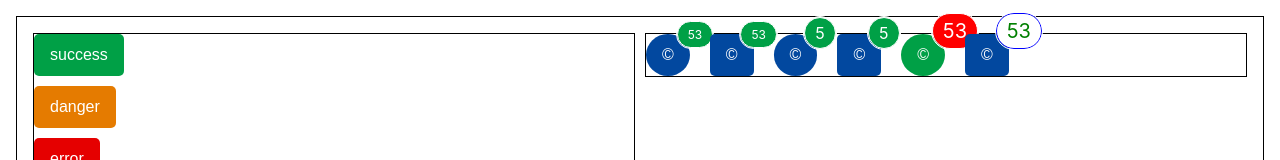
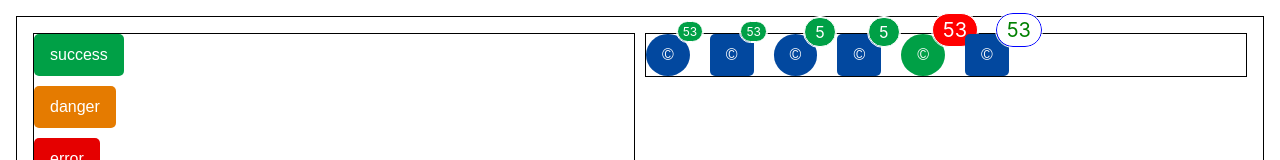
Before and after one commit to bandvov/react-ui-kit, a React (Create React App) app: page / in a window 1280 px wide. Shown: the top 160 px of the page. Built offline with nearby package versions, Linux system fonts and the light colour scheme.

Commit message:
update badge

```diff
--- a/src/components/Badge.tsx
+++ b/src/components/Badge.tsx
@@ -7,7 +7,7 @@ const StyledBadge = styled.div<IBadge>`
   position: absolute;
   background-color: ${(props) => props.background || COLORS.green};
   width: max-content;
-  padding: 5px 10px;
+  padding: 4px 10px;
   border-radius: ${(props) => props.borderRadius || "25px"};
   left: 70%;
   top: -40%;
@@ -15,7 +15,7 @@ const StyledBadge = styled.div<IBadge>`
   outline: 1px solid white;
   ${(props)=> {
     if (props.size === "small") {
-     return css`font-size:12px; top: -30%;`
+     return css`font-size:12px; top: -30%; border-radius:  ${props.borderRadius} || "15px"} padding: 2px 5px;`
     }else if (props.size === "large") {
       return css`font-size:20px; top: -50%;`
     }
```
